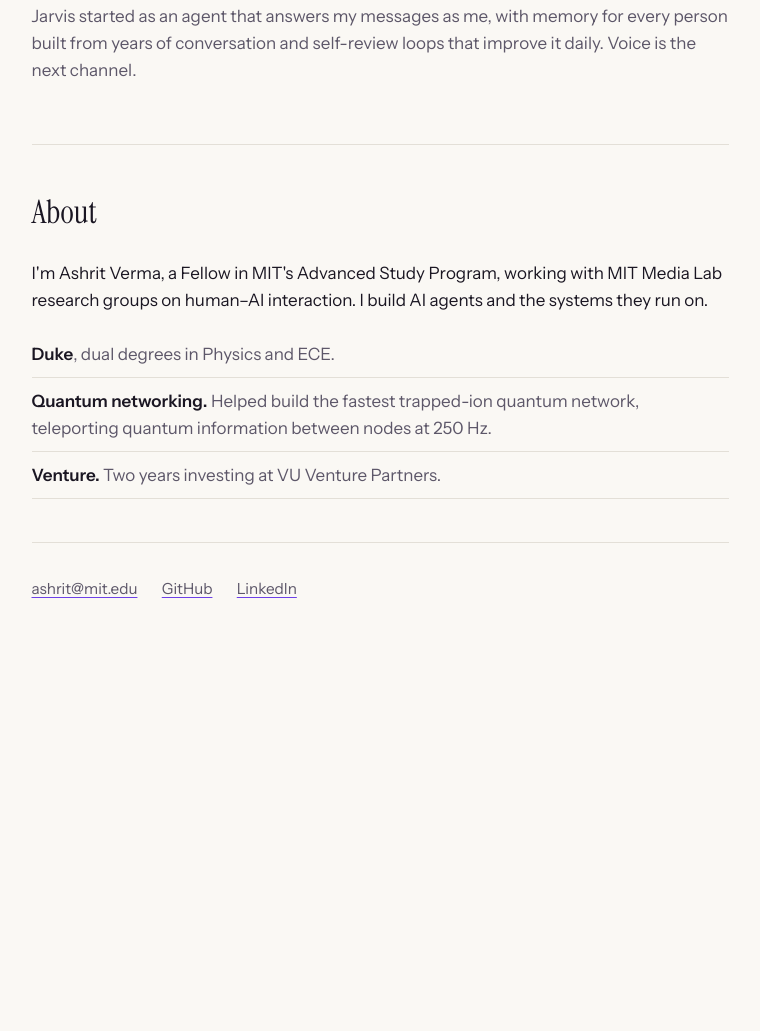
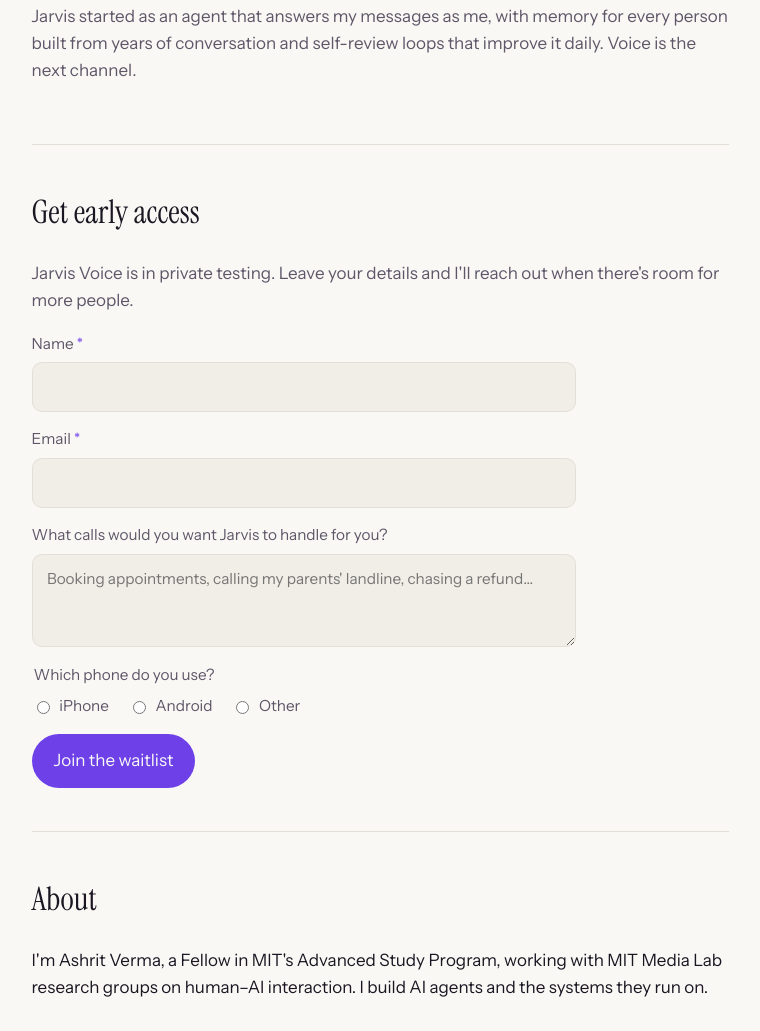
Before and after one commit to AshritVerma/ashritv-landing, a plain HTML site: page index.html in a window 1280 px wide. Shown: the part 1610-2641 px from the top of the page, without its empty margins (260-1020 px from the left). Before the commit the page ends 2262 px from the top, so only its background shows below. Drawn offline with Linux system fonts and the light colour scheme.

Commit message:
Add early-access waitlist form (posts to Google Form)

```diff
--- a/index.html
+++ b/index.html
@@ -63,6 +63,21 @@
   ul.plain li strong { color: var(--fg); font-weight: 600; }
   .stack { font-family: var(--mono); font-size: .82rem; color: var(--faint); margin-top: 1.25rem; }
 
+
+  form.signup { display: grid; gap: .9rem; max-width: 32rem; }
+  form.signup label { display: grid; gap: .35rem; font-size: .9rem; color: var(--muted); }
+  form.signup input[type=text], form.signup input[type=email], form.signup textarea {
+    font: inherit; color: var(--fg); background: var(--card); border: 1px solid var(--rule);
+    border-radius: 10px; padding: .7rem .85rem; }
+  form.signup textarea { min-height: 5.5rem; resize: vertical; }
+  form.signup input:focus, form.signup textarea:focus { outline: 2px solid var(--accent); outline-offset: 1px; border-color: transparent; }
+  form.signup fieldset { border: 0; padding: 0; margin: 0; display: flex; gap: 1.1rem; flex-wrap: wrap; font-size: .95rem; }
+  form.signup legend { font-size: .9rem; color: var(--muted); margin-bottom: .4rem; }
+  form.signup button { justify-self: start; border: 0; cursor: pointer; font: inherit; }
+  .req { color: var(--accent); }
+  .thanks { display: none; background: var(--card); border: 1px solid var(--rule); border-radius: 12px; padding: 1.1rem 1.2rem; }
+  .thanks.show { display: block; }
+  .hp { position: absolute; left: -9999px; }
   footer { border-top: 1px solid var(--rule); padding: 2rem 0 3rem; font-size: .9rem; color: var(--faint); }
   footer a { margin-right: 1.25rem; color: var(--muted); }
   @media (prefers-reduced-motion: no-preference) {
@@ -88,7 +103,7 @@
       <p class="eyebrow">Jarvis Voice · in private testing</p>
       <h1>A personal AI that <em>talks as you.</em></h1>
       <p class="lede">Jarvis places and answers phone calls in your own cloned voice, with your context, so the person on the other end gets the conversation they would have had with you.</p>
-      <a class="cta" href="mailto:ashrit@mit.edu?subject=Jarvis%20Voice%20early%20access">Request early access</a>
+      <a class="cta" href="#early-access">Request early access</a>
       <span class="cta-note">Currently running on its first user: me.</span>
       <svg class="wave" viewBox="0 0 600 64" preserveAspectRatio="none" aria-hidden="true">
         <path class="a" d="M0 32 C 50 4, 100 4, 150 32 S 250 60, 300 32 S 400 4, 450 32 S 550 60, 600 32" fill="none" stroke="var(--accent)" stroke-width="2.5"/>
@@ -115,6 +130,26 @@
       <p class="muted">Jarvis started as an agent that answers my messages as me, with memory for every person built from years of conversation and self-review loops that improve it daily. Voice is the next channel.</p>
     </section>
 
+    <section id="early-access">
+      <h2>Get early access</h2>
+      <p class="muted">Jarvis Voice is in private testing. Leave your details and I'll reach out when there's room for more people.</p>
+      <form class="signup" id="signup" action="https://docs.google.com/forms/d/e/1FAIpQLScpfYomWIyV4PKnx0Jo7uKgeIR3WL4zQNr6CgOpiLCuQpZijA/formResponse" method="POST" target="hidden_iframe">
+        <label><span>Name <span class="req">*</span></span><input type="text" name="entry.1172676068" autocomplete="name" required></label>
+        <label><span>Email <span class="req">*</span></span><input type="email" name="entry.986618566" autocomplete="email" required></label>
+        <label>What calls would you want Jarvis to handle for you?<textarea name="entry.1212631118" placeholder="Booking appointments, calling my parents' landline, chasing a refund…"></textarea></label>
+        <fieldset>
+          <legend>Which phone do you use?</legend>
+          <label style="display:inline-flex;gap:.4rem;align-items:center"><input type="radio" name="entry.1504137643" value="iPhone"> iPhone</label>
+          <label style="display:inline-flex;gap:.4rem;align-items:center"><input type="radio" name="entry.1504137643" value="Android"> Android</label>
+          <label style="display:inline-flex;gap:.4rem;align-items:center"><input type="radio" name="entry.1504137643" value="Other"> Other</label>
+        </fieldset>
+        <input class="hp" type="text" name="website" tabindex="-1" autocomplete="off" aria-hidden="true">
+        <button class="cta" type="submit">Join the waitlist</button>
+      </form>
+      <div class="thanks" id="thanks" role="status"><strong>You're on the list.</strong> <span class="muted">Thanks for signing up. I'll be in touch.</span></div>
+      <iframe name="hidden_iframe" title="" style="display:none"></iframe>
+    </section>
+
     <section id="about">
       <h2>About</h2>
       <p>I'm Ashrit Verma, a Fellow in MIT's Advanced Study Program, working with MIT Media Lab research groups on human–AI interaction. I build AI agents and the systems they run on.</p>
@@ -132,5 +167,16 @@
     <a href="https://www.linkedin.com/in/ashritverma/">LinkedIn</a>
   </footer>
 </div>
+<script>
+  (function () {
+    var f = document.getElementById('signup'), t = document.getElementById('thanks');
+    if (!f) return;
+    f.addEventListener('submit', function (e) {
+      if (f.website && f.website.value) { e.preventDefault(); return; }
+      // Native POST goes to the hidden iframe; show confirmation once it's sent.
+      setTimeout(function () { f.style.display = 'none'; t.classList.add('show'); }, 400);
+    });
+  })();
+</script>
 </body>
 </html>
```
